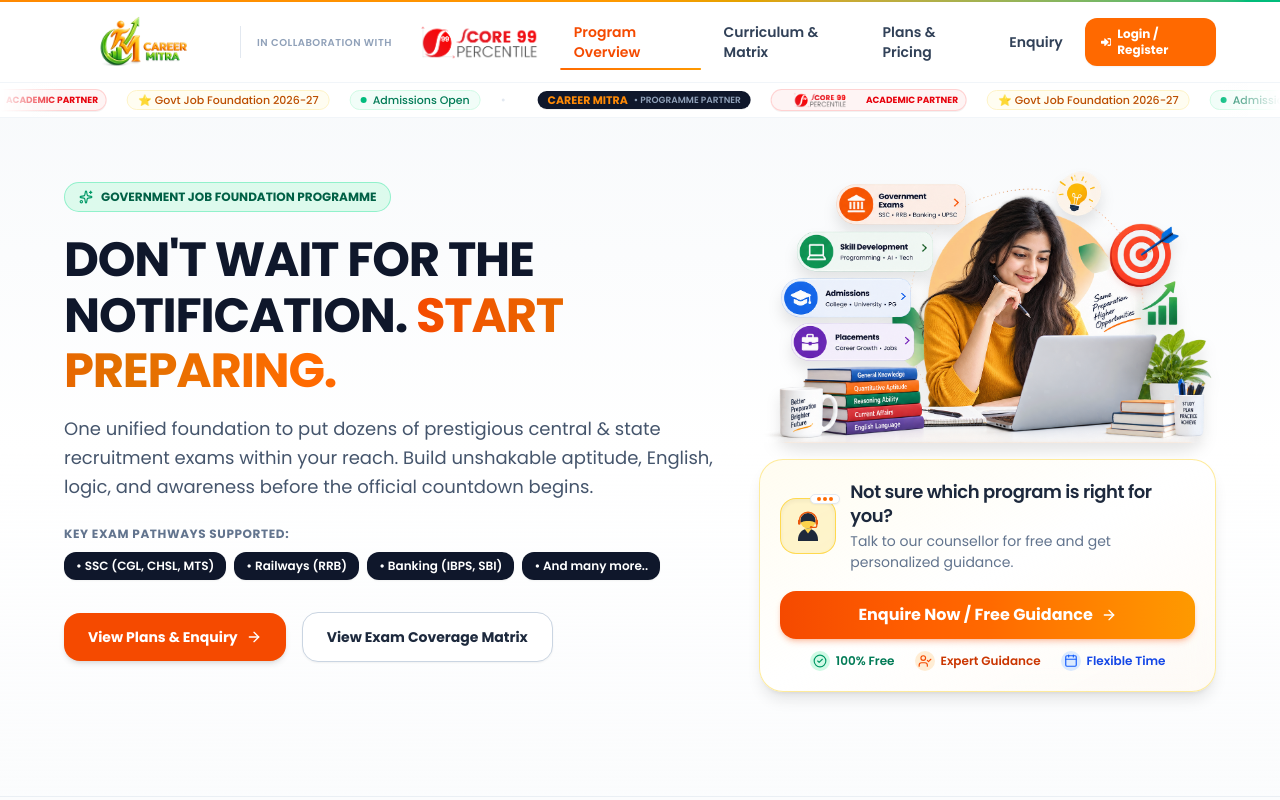
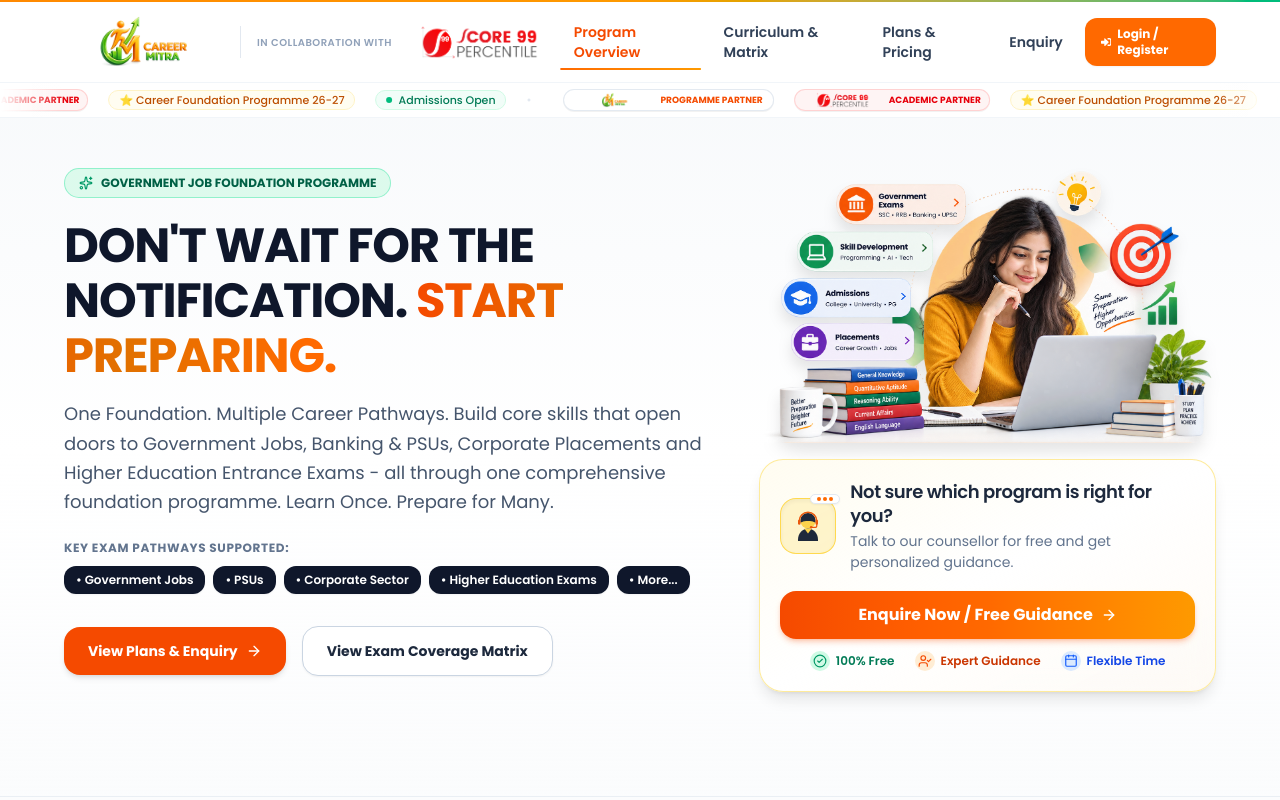
Before and after one commit to merugu-srikanth/career-Courses, a Next.js app: page / in a window 1280 px wide. Shown: the top 800 px of the page. Built offline with nearby package versions, Linux system fonts and the light colour scheme.

Commit message:
Display Career Mitra NewLogo in Programme Partner marquee and drawer

```diff
--- a/src/app/layout.js
+++ b/src/app/layout.js
@@ -14,7 +14,7 @@
 });
 
 export const metadata = {
-  title: "Govt Job Foundation Coaching Program - Career Mitra × Score 99",
+  title: "Career Foundation Programme 26-27 - Career Mitra × Score 99",
   description: "One foundation program for SSC, Railways, Banking, TGPSC, APPSC, PSUs and Campus Placements. 75-90 Hours Live Online & Offline batches with 6 Months LMS access and top faculty mentorship.",
   icons: {
     icon: "/favicon.ico",
--- a/src/app/page.js
+++ b/src/app/page.js
@@ -1,7 +1,7 @@
 import CoachingClient from "./CoachingClient";
 
 export const metadata = {
-  title: "Govt Job Foundation Coaching - Career Mitra × Score 99",
+  title: "Career Foundation Programme 26-27 - Career Mitra × Score 99",
   description: "One foundation program for SSC, Railways, Banking, TGPSC, APPSC, PSUs and Campus Placements. 75-90 Hours Live Online & Offline batches.",
 };
 
--- a/src/components/Navbar.jsx
+++ b/src/components/Navbar.jsx
@@ -193,9 +193,16 @@
             {[1, 2, 3, 4].map((i) => (
               <div key={i} className="flex items-center gap-3 sm:gap-5 shrink-0 pr-6 sm:pr-8 text-xs">
                 {/* Career Mitra Programme Partner Pill */}
-                <div className="flex items-center gap-1.5 px-2.5 py-0.5 rounded-full bg-slate-900 text-white text-[11px] font-semibold shrink-0 shadow-2xs">
-                  <span className="text-orange-400 font-bold">CAREER MITRA</span>
-                  <span className="text-slate-400 text-[9px] uppercase">• Programme Partner</span>
+                <div className="flex items-center gap-1.5 px-2.5 py-0.5 rounded-full bg-white border border-slate-200/90 text-slate-800 shadow-2xs shrink-0">
+                  <div className="relative w-20 h-4">
+                    <Image
+                      src={LogoImg}
+                      alt="Career Mitra"
+                      fill
+                      className="object-contain"
+                    />
+                  </div>
+                  <span className="text-[9px] font-bold text-orange-600 uppercase">Programme Partner</span>
                 </div>
 
                 {/* Score 99 Academic Partner Pill */}
@@ -218,7 +225,7 @@
 
                 {/* Govt Job Foundation */}
                 <span className="inline-flex items-center gap-1 px-2.5 py-0.5 rounded-full text-[11px] font-medium bg-amber-50/70 text-amber-700 border border-amber-100 whitespace-nowrap shrink-0">
-                  ⭐ Govt Job Foundation 2026-27
+                  ⭐ Career Foundation Programme 26-27
                 </span>
 
                 {/* Admissions Open */}
@@ -300,17 +307,17 @@
             </div>
 
             {/* Career Mitra Programme Partner Card */}
-            <div className="mt-4 p-3 rounded-xl bg-slate-900 text-white border border-slate-800 shadow-xs">
-              <div className="flex items-center justify-between mb-1">
-                <span className="text-[10px] font-bold tracking-wider uppercase text-orange-400">CAREER MITRA</span>
-                <span className="text-[9px] font-bold text-emerald-400 bg-emerald-500/20 px-1.5 py-0.5 rounded border border-emerald-400/30">Official</span>
+            <div className="mt-4 p-3 rounded-xl bg-slate-50 border border-slate-200/80 shadow-2xs">
+              <div className="flex items-center justify-between mb-1.5">
+                <span className="text-[10px] font-bold uppercase text-orange-600">Programme Partner</span>
+                <span className="text-[10px] font-bold text-emerald-700 bg-emerald-50 px-1.5 py-0.5 rounded border border-emerald-200">Official</span>
               </div>
-              <div className="text-xs font-bold text-white leading-tight">
-                Programme Partner
+              <div className="flex items-center justify-between p-2 rounded-lg bg-white border border-slate-200/80">
+                <div className="relative w-28 h-6">
+                  <Image src={LogoImg} alt="Career Mitra" fill className="object-contain object-left" />
+                </div>
+                <span className="text-[10px] font-medium text-slate-500">Career Guidance</span>
               </div>
-              <p className="text-[11px] text-slate-300 mt-0.5 leading-snug font-normal">
-                Career Guidance &amp; Student Support
-              </p>
             </div>
 
             {/* Score 99 Academic Partner Card */}
--- a/src/components/coaching/CareerPathwaysGrid.jsx
+++ b/src/components/coaching/CareerPathwaysGrid.jsx
@@ -112,8 +112,8 @@
       items: [
         "Campus Placement Drives",
         "Off-Campus Aptitude Tests",
-        "TCS NQT, Infosys, Wipro, Cognizant",
-        "Deloitte, PwC, Accenture Assessments",
+        // "TCS NQT, Infosys, Wipro, Cognizant",
+        // "Deloitte, PwC, Accenture Assessments",
         "Banking & Financial Services (BFSI)",
         "Core Analytical Problem Solving",
       ],
@@ -159,12 +159,12 @@
       title: "And Many More...",
       subtitle: "Endless Career Opportunities",
       description:
-        "Build an unshakeable foundation in quantitative aptitude, logical reasoning, and verbal ability — empowering you to qualify for 50+ central, state, banking, and recruitment exams.",
+        "",
       cardBorder: "border-teal-200/90 hover:border-teal-400 bg-white",
       cardBgGlow: "from-teal-500/5 via-transparent to-transparent",
       badgePillBg: "bg-teal-50/80 text-teal-800 border-teal-200/60",
       checkIconColor: "text-teal-600",
-      subCoverage: "Aptitude + Logic + English + General Awareness",
+      subCoverage: "",
       btnStyle: "bg-teal-600 hover:bg-teal-500 text-white shadow-teal-700/20",
       btnText: "Enquiry",
       btnLink: "/enroll",
@@ -234,14 +234,14 @@
                           <p className="text-xs sm:text-[12.5px] text-slate-600 leading-relaxed font-normal mb-3.5">
                             {pathway.description}
                           </p>
-                          <div className="flex flex-wrap items-center gap-1.5">
+                          {/* <div className="flex flex-wrap items-center gap-1.5">
                             <span className="inline-flex items-center gap-1 px-2.5 py-1 rounded-lg bg-teal-50 text-teal-800 text-[11px] font-bold border border-teal-200/80 shadow-2xs">
                               <Sparkles className="w-3 h-3 text-teal-600" /> 50+ Exams Covered
                             </span>
                             <span className="inline-flex items-center gap-1 px-2.5 py-1 rounded-lg bg-emerald-50 text-emerald-800 text-[11px] font-bold border border-emerald-200/80 shadow-2xs">
                               <CheckCircle2 className="w-3 h-3 text-emerald-600" /> 100% Unified
                             </span>
-                          </div>
+                          </div> */}
                         </div>
                       ) : (
                         <div>
--- a/src/components/coaching/CoachingHero.jsx
+++ b/src/components/coaching/CoachingHero.jsx
@@ -8,12 +8,17 @@
 
 export default function CoachingHero() {
   const targetExams = [
-    "SSC (CGL, CHSL, MTS)",
-    "Railways (RRB)",
-    "Banking (IBPS, SBI)",
+    // "SSC (CGL, CHSL, MTS)",
+    // "Railways (RRB)",
+    // "Banking (IBPS, SBI)",
     // "UPSC & State PSC CSAT",
     // "PSUs & Placements",
-    "And many more.."
+    // "And many more.."
+    "Government Jobs",
+    "PSUs",
+    "Corporate Sector",
+    "Higher Education Exams",
+    "More..."
   ];
 
   const highlights = [
@@ -50,7 +55,7 @@
         <div className="grid grid-cols-1 lg:grid-cols-12 gap-8 lg:gap-10 items-center mb-4 sm:mb-8 md:mb-14">
           {/* Left Content */}
           <div className="lg:col-span-7 text-left">
-            <div className="inline-flex items-center gap-2 px-3.5 py-1.5 rounded-full text-xs font-bold bg-emerald-100/70 text-emerald-800 border border-emerald-300/60 mb-5">
+            <div className="inline-flex items-center gap-2 px-2 md:px-3.5 py-1.5 rounded-full text-xs font-bold bg-emerald-100/70 text-emerald-800 border border-emerald-300/60 mb-5">
               <Sparkles className="w-3.5 h-3.5 text-emerald-600" />
               GOVERNMENT JOB FOUNDATION PROGRAMME
             </div>
@@ -63,8 +68,9 @@
             </h1>
 
             <p className="text-base sm:text-lg text-slate-600 leading-relaxed mb-6 font-normal">
-              One unified foundation to put dozens of prestigious central & state recruitment exams within your reach. Build unshakable aptitude, English, logic, and awareness before the official countdown begins.
-            </p>
+One Foundation. Multiple Career Pathways.
+Build core skills that open doors to Government Jobs, Banking & PSUs, Corporate Placements and Higher Education Entrance Exams - all through one comprehensive foundation programme.
+Learn Once. Prepare for Many.            </p>
 
             {/* Target Exam Chips */}
             <div className="mb-8">
```
